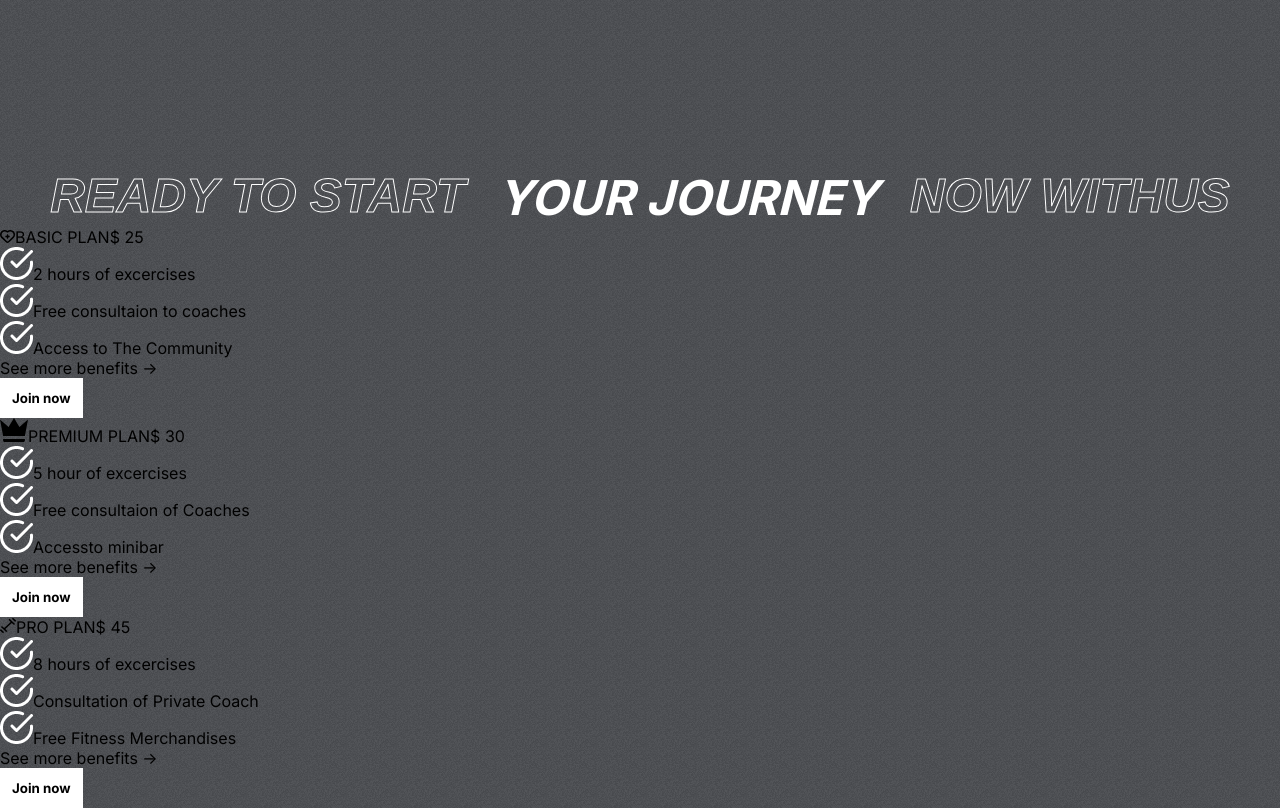
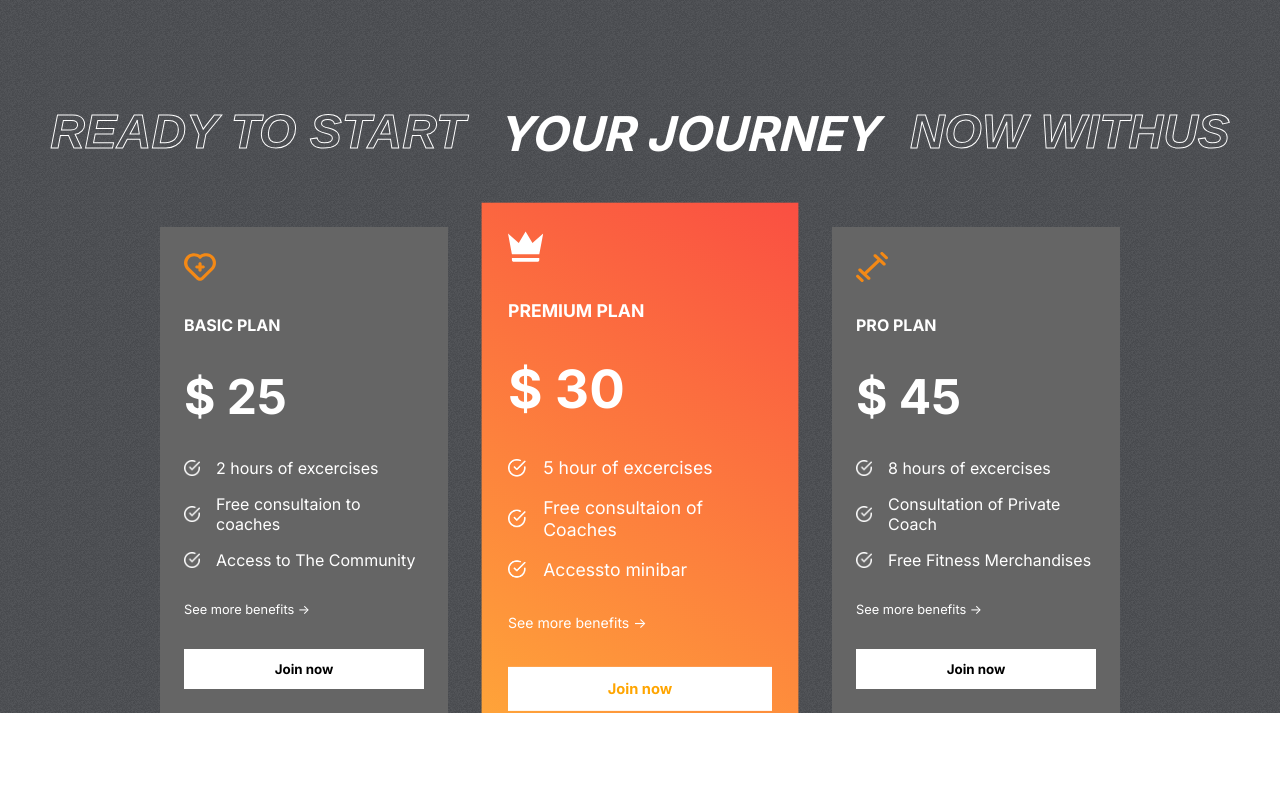
Before and after one commit to joaovieira23/fit-club, a React (Create React App) app: page / in a window 1280 px wide. Shown: the part 1755-2563 px from the top of the page. After the commit the page ends 2468 px from the top, so only its background shows below. Built offline with nearby package versions, Linux system fonts and the light colour scheme; the HTML template or start-up script is replaced by a standard one.

Commit message:
feat: finalize plans component

```diff
--- a/src/components/Plans/Plans.scss
+++ b/src/components/Plans/Plans.scss
@@ -0,0 +1,74 @@
+.plans-container {
+    margin-top: -4rem;
+    padding: 0 2rem;
+    display: flex;
+    flex-direction: column;
+    gap: 4rem;
+    position: relative;
+}
+
+.plans {
+    display: flex;
+    align-items: center;
+    justify-content: center;
+    gap: 3rem;
+}
+
+.plan {
+    display: flex;
+    flex-direction: column;
+    background: var(--caloryCard);
+    color: white;
+    gap: 2rem;
+    padding: 1.5rem;
+    width: 15rem;
+}
+
+.plan:nth-child(2) {
+    background: var(--planCard);
+    transform: scale(1.1);
+}
+
+.plan > svg {
+    fill: var(--orange);
+    width: 2rem;
+    height: 2rem;
+}
+
+.plan>:nth-child(2) {
+    font-size: 1rem;
+    font-weight: bold;
+}
+
+.plan>:nth-child(3) {
+    font-size: 3rem;
+    font-weight: bold;
+}
+
+.plan>:nth-child(5) {
+    font-size: 0.8rem;
+}
+
+.features {
+    display: flex;
+    flex-direction: column;
+    gap: 1rem;
+}
+
+.feature {
+    display: flex;
+    align-items: center;
+    gap: 1rem;
+}
+
+.feature > img {
+    width: 1rem;
+}
+
+.plans>:nth-child(2) > svg {
+    fill: white;
+}
+
+.plans>:nth-child(2) > button {
+    color: orange;
+}
```
